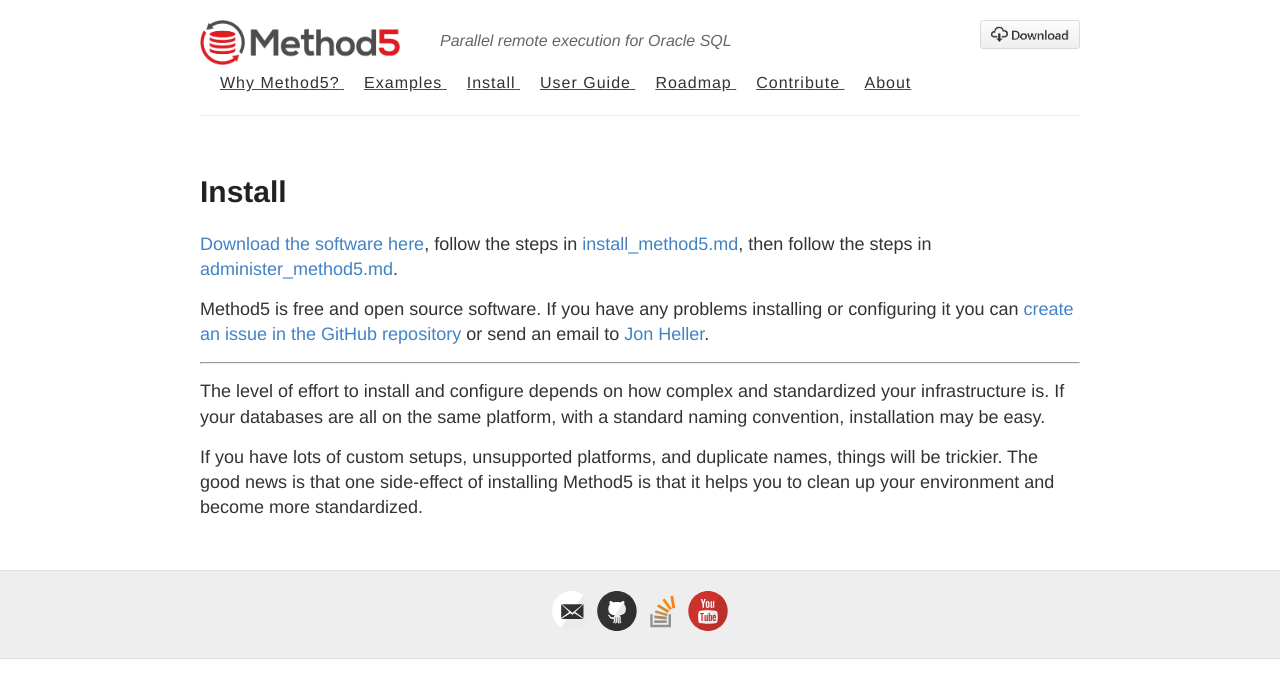
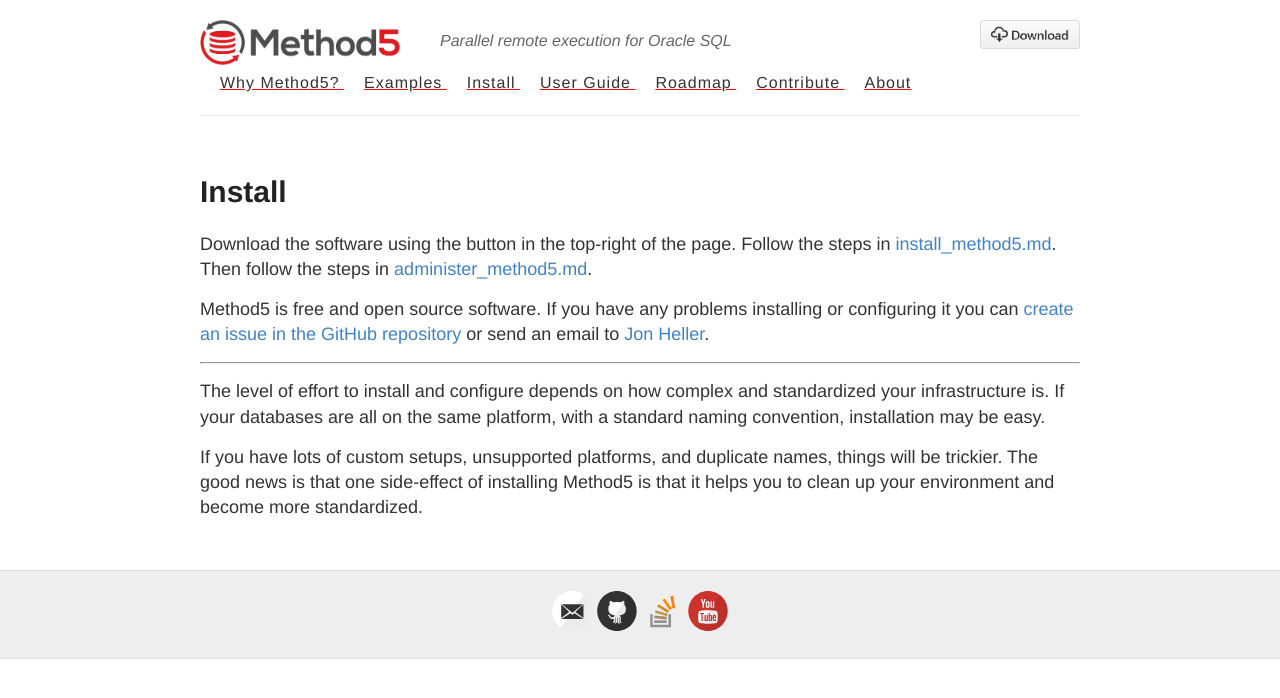
Before and after one commit to method5/method5.github.io, a Jekyll site: the page built from install.md, in a window 1280 px wide. Shown: the top 698 px of the page. Built offline with Jekyll 4.4.1, drawn with Linux system fonts in a browser that asks for light colours.

Commit message:
Reference download button instead of creating a separate link.

```diff
--- a/install.md
+++ b/install.md
@@ -4,7 +4,7 @@ title: Install
 ---
 
 
-[Download the software here](https://github.com/VentechCMS/method5/archive/master.zip), follow the steps in [install_method5.md](https://github.com/VentechCMS/method5/blob/master/install_method5.md), then follow the steps in [administer_method5.md](https://github.com/VentechCMS/method5/blob/master/adminster_method5.md).
+Download the software using the button in the top-right of the page.  Follow the steps in [install_method5.md](https://github.com/VentechCMS/method5/blob/master/install_method5.md).  Then follow the steps in [administer_method5.md](https://github.com/VentechCMS/method5/blob/master/adminster_method5.md).
 
 Method5 is free and open source software.  If you have any problems installing or configuring it you can [create an issue in the GitHub repository](https://github.com/VentechCMS/method5/issues) or send an email to <a href="mailto:hjon@ventechsolutions.com?Subject=Method5" target="_top">Jon Heller</a>.
 
```
